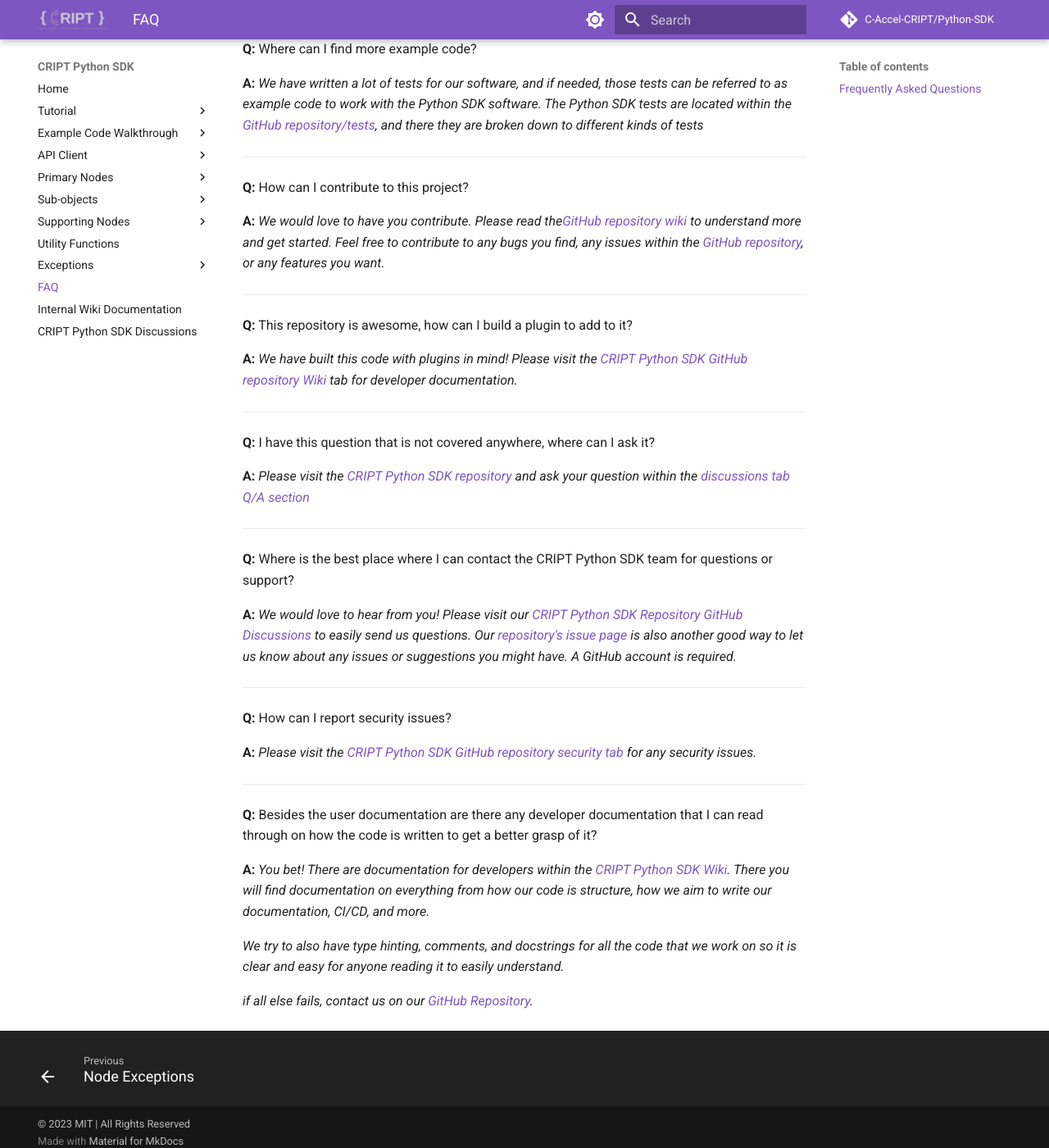
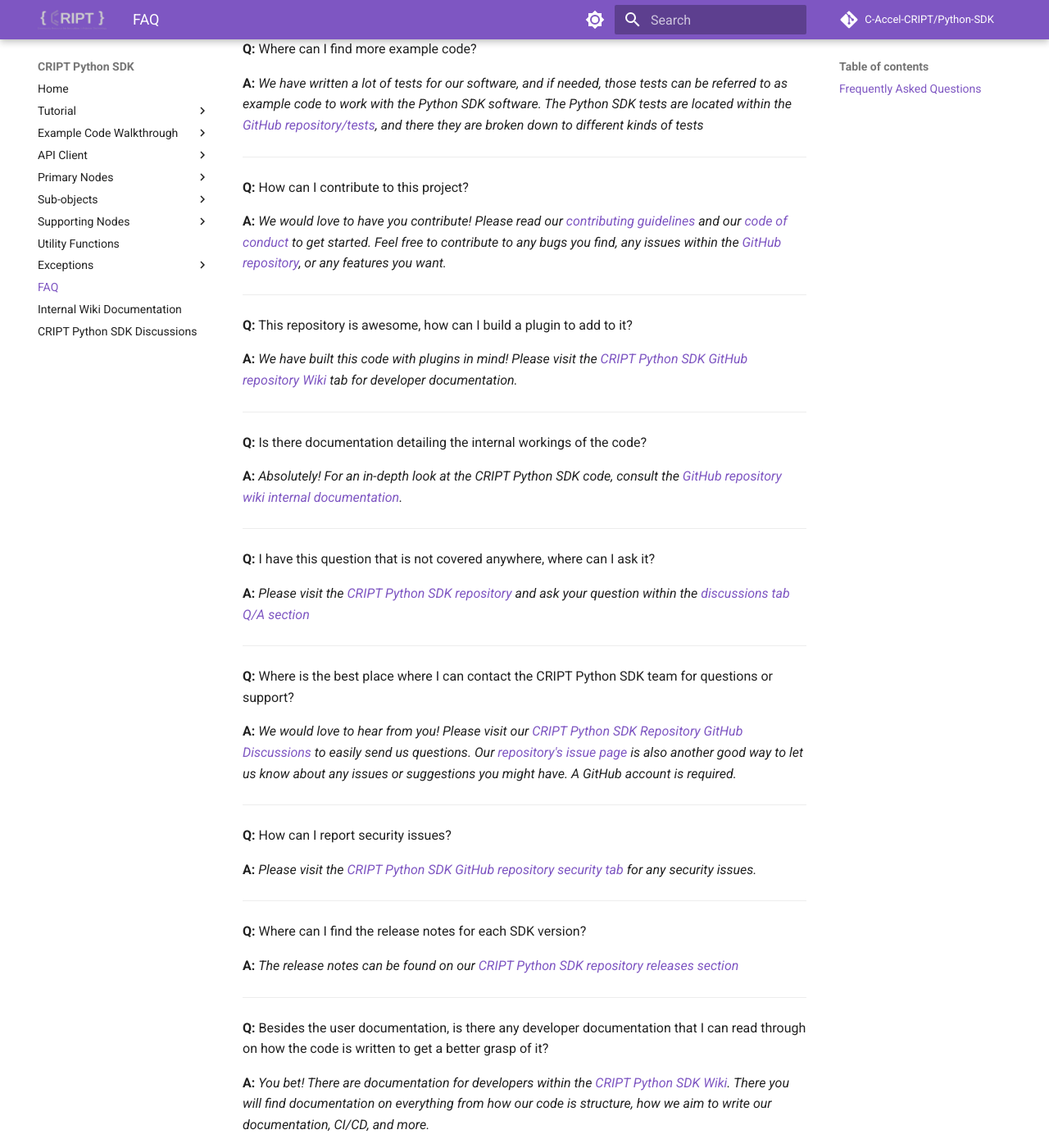
Before and after one commit to C-Accel-CRIPT/Python-SDK, an MkDocs documentation site: the page built from docs/faq.md, in a window 1280 px wide and 1400 px high, scrolled down 745 px. Shown: the whole window at 82% size. Built offline with MkDocs 1.6.1 and Material for MkDocs 9.7.7, drawn with Linux system fonts in a browser that asks for light colours; comment, search, counter and statistics services are not loaded.

Commit message:
added more sections to FAQ and fixed some spelling errors
* `How can I contribute to this project?` question was too long, so I chopped it into 2 sections instead
* added: `Is there documentation detailing the internal workings of the code?` question
* added the question: `Where can I find the release notes for each SDK version?`
* fixed grammar error in `Besides the user documentation, is there any developer documentation that I can read through on how
the code is written to get a better grasp of it?`

```diff
--- a/docs/faq.md
+++ b/docs/faq.md
@@ -37,9 +37,10 @@
 
 **Q:** How can I contribute to this project?
 
-**A:** _We would love to have you contribute.
-Please read the[GitHub repository wiki](https://github.com/C-Accel-CRIPT/Python-SDK/wiki)
-to understand more and get started. Feel free to contribute to any bugs you find, any issues within the
+**A:** _We would love to have you contribute!
+Please read our [contributing guidelines](https://github.com/C-Accel-CRIPT/Python-SDK/blob/main/CONTRIBUTING.md)
+and our [code of conduct](https://github.com/C-Accel-CRIPT/Python-SDK/blob/main/CODE_OF_CONDUCT.md) to get started.
+Feel free to contribute to any bugs you find, any issues within the
 [GitHub repository](https://github.com/C-Accel-CRIPT/Python-SDK/issues), or any features you want._
 
 ---
@@ -49,6 +50,13 @@
 **A:** _We have built this code with plugins in mind! Please visit the
 [CRIPT Python SDK GitHub repository Wiki](https://github.com/C-Accel-CRIPT/Python-SDK/wiki)
 tab for developer documentation._
+
+---
+
+**Q:** Is there documentation detailing the internal workings of the code?
+
+**A:** _Absolutely! For an in-depth look at the CRIPT Python SDK code,
+consult the [GitHub repository wiki internal documentation](https://github.com/C-Accel-CRIPT/Python-SDK/wiki)._
 
 ---
 
@@ -74,7 +82,14 @@
 
 ---
 
-**Q:** Besides the user documentation are there any developer documentation that I can read through on how
+**Q:** Where can I find the release notes for each SDK version?
+
+**A:** _The release notes can be found on our
+[CRIPT Python SDK repository releases section](https://github.com/C-Accel-CRIPT/Python-SDK/releases)_
+
+---
+
+**Q:** Besides the user documentation, is there any developer documentation that I can read through on how
 the code is written to get a better grasp of it?
 
 **A:** _You bet! There are documentation for developers within the
```
